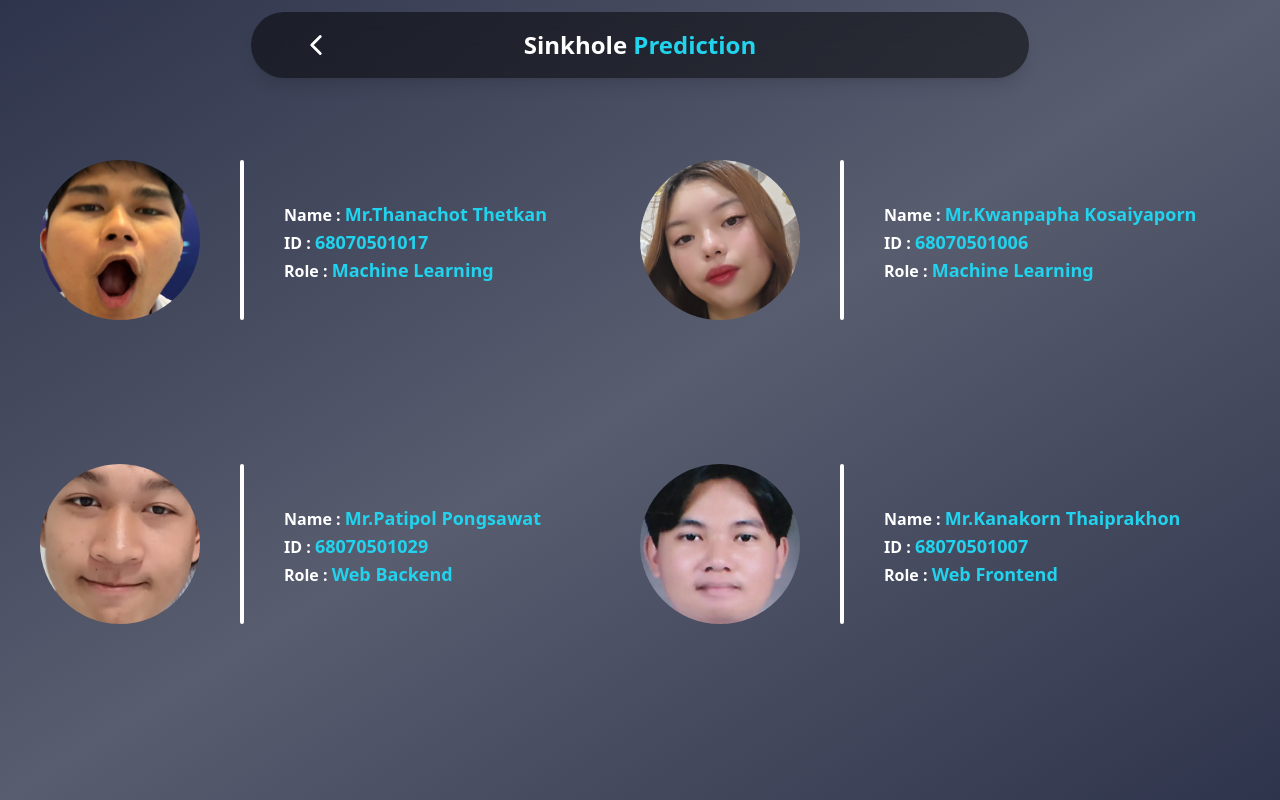
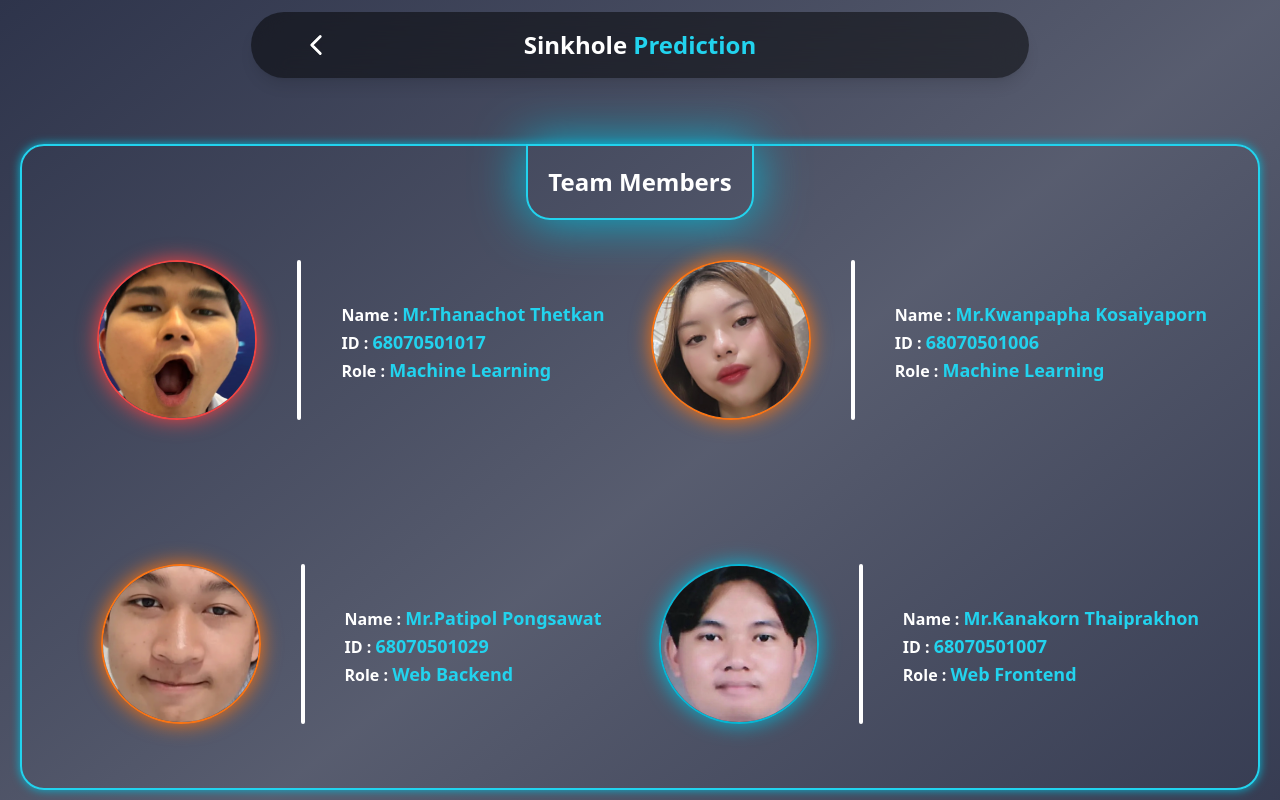
Before and after one commit to CPE-TungTungSahur/Sinkhole-UI-Next, a Next.js app: page /members in a window 1280 px wide. Shown: the top 800 px of the page. Built offline with nearby package versions, Linux system fonts and the light colour scheme; what @ant-design/nextjs-registry would draw is missing.

Commit message:
Renovate : members page

```diff
--- a/src/app/(pages)/members/page.tsx
+++ b/src/app/(pages)/members/page.tsx
@@ -1,10 +1,13 @@
+"use client";
+
 import Image, { StaticImageData } from "next/image";
-import React from "react";
+import React, { useEffect, useState } from "react";
 import mockMember from "../../../assets/member.png";
 import nonFace from "../../../assets/members/non.png";
 import boomFace from "../../../assets/members/boom.png";
 import subFace from "../../../assets/members/sub.png";
 import minFace from "../../../assets/members/min.png";
+import Footer from "@/components/Footer";
 
 interface IMember {
     profile: StaticImageData;
@@ -51,18 +54,40 @@ const members: IMember[] = [
 ];
 
 export default function Members(): React.JSX.Element {
+    const [shadowColors, setShadowColors] = useState<string[]>(members.map(() => "#06b6d4"));
+
+    useEffect(() => {
+        const colors = ["#f97414", "#06b6d4", "#ef4443"];
+
+        const interval = setInterval(() => {
+            setShadowColors(members.map(() => colors[Math.floor(Math.random() * colors.length)]));
+        }, 1000);
+
+        return () => clearInterval(interval);
+    }, []);
+
     return (
         <>
-            <div className="min-h-screen w-full bg-gradient-to-br from-[#2e344b] via-[#2e344b]/80 to-[#2e344b]">
-                <div className="container mx-auto px-10 pb-20 pt-40">
+            <div className="min-h-screen w-full bg-gradient-to-br from-[#2e344b] via-[#2e344b]/80 to-[#2e344b] pb-16 pt-36">
+                <div className="container mx-auto">
+                    <div className="mx-5 rounded-3xl border-2 border-cyan-400 px-10 pb-16 shadow-[0_0_10px_#06b6d4]">
+                        <div className="mx-auto mb-10 mt-[-2px] w-fit rounded-b-3xl border-2 border-cyan-400 px-5 pb-5 pt-5 text-2xl font-bold text-white shadow-[0_0_50px_#06b6d4]">Team Members</div>
                         <div className="grid grid-cols-1 justify-items-center gap-y-16 md:gap-y-36 lg:grid-cols-2 lg:justify-items-start">
                             {members.map((m: IMember, i: number) => (
-                            <div key={i} className="col-span-1 flex flex-col items-center gap-10 md:flex-row md:items-start">
+                                <div key={i} className="col-span-1 mx-auto flex flex-col items-center gap-10 md:flex-row md:items-start">
                                     <div className="animate__animated animate__fadeIn animate__fast relative w-40">
-                                    <Image src={m.profile} className="h-40 w-40 rounded-full" alt="member1" />
+                                        <Image
+                                            src={m.profile}
+                                            className="h-40 w-40 rounded-full border-2 transition-all duration-300"
+                                            style={{
+                                                boxShadow: `0 0 20px ${shadowColors[i]}`,
+                                                borderColor: shadowColors[i],
+                                            }}
+                                            alt="member1"
+                                        />
                                     </div>
                                     <div className="my-auto hidden h-40 w-1 rounded-xl bg-white md:flex"></div>
-                                <div className="animate-slideLeftIn mt-1 flex flex-col font-bold text-white duration-700 md:mt-10">
+                                    <div className="mt-1 flex animate-slideLeftIn flex-col font-bold text-white duration-700 md:mt-10">
                                         <div className="text-white">
                                             Name :{" "}
                                             <span className="text-lg text-cyan-400">
@@ -82,6 +107,8 @@ export default function Members(): React.JSX.Element {
                         </div>
                     </div>
                 </div>
+                <Footer />
+            </div>
         </>
     );
 }
```
Lines whose indentation alone changed are shown as unchanged.
